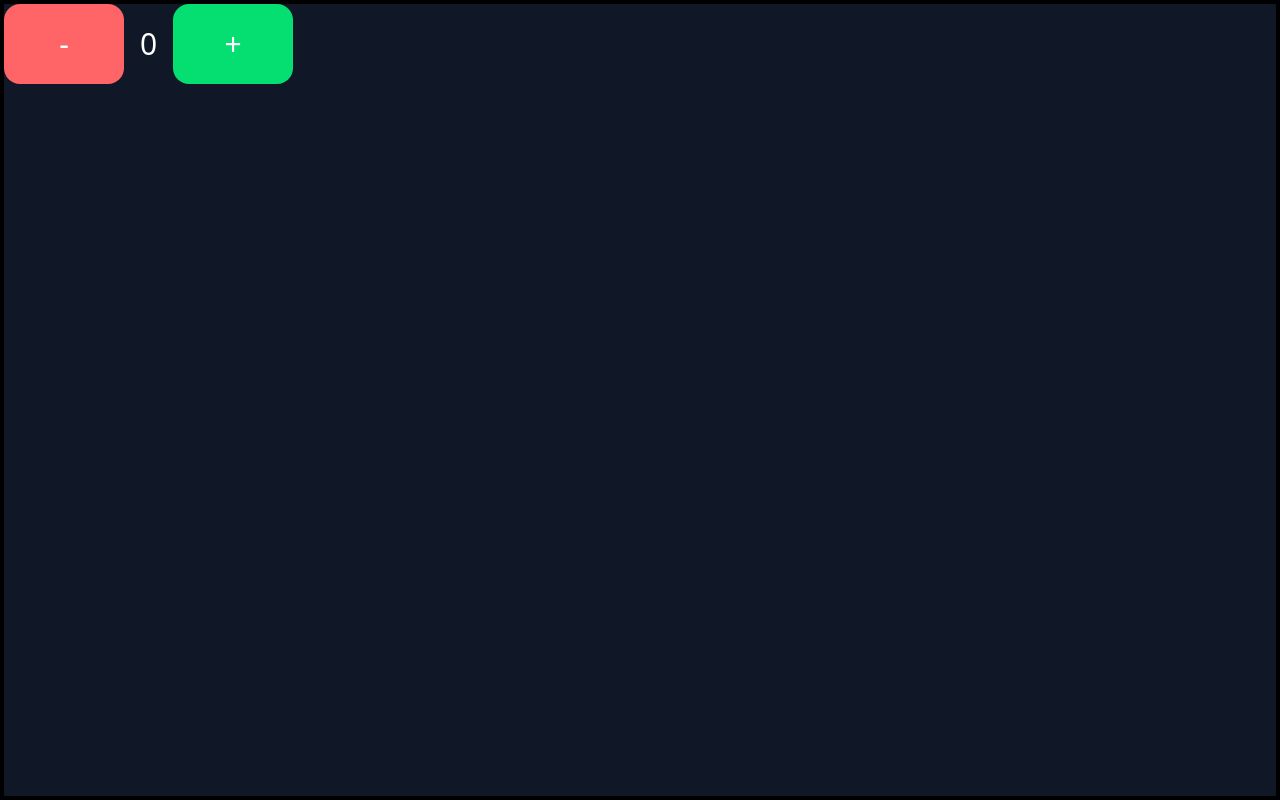
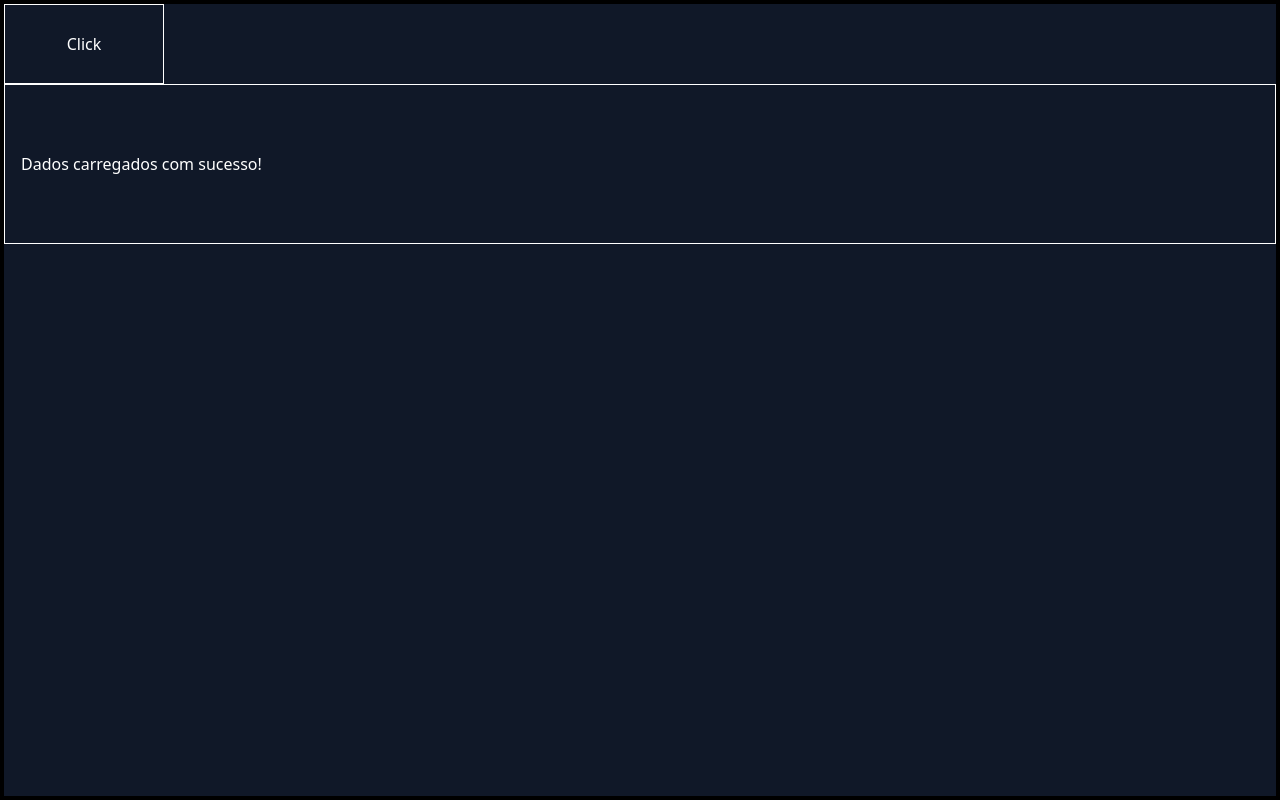
Before and after one commit to RobertSouDev/RevisaoReactHooks, a React (Vite) app: page / in a window 1280 px wide. Built offline with nearby package versions, Linux system fonts and the light colour scheme.

Commit message:
study: useEffect + setTimeout

```diff
--- a/src/App.tsx
+++ b/src/App.tsx
@@ -1,9 +1,10 @@
 import Effect from "./components/Effect";
+import TesteEffect from "./components/TesteEffect";
 
 function App() {
     return (
         <div className="bg-gray-900 border-4 min-h-screen">
-            <Effect />
+            <TesteEffect />
         </div>
     );
 }
--- a/src/components/Effect.tsx
+++ b/src/components/Effect.tsx
@@ -5,7 +5,7 @@ export default function Effect() {
 
     useEffect(() => {
         const timer = setTimeout(() => {
-            console.log("Efeito montado!");
+            console.log("Efeito montadso!");
         }, 2000);
 
         return () => {
--- /dev/null
+++ b/src/components/TesteEffect.tsx
@@ -0,0 +1,44 @@
+import { useEffect, useState } from "react";
+
+export default function TesteEffect() {
+    const [loading, setLoading] = useState(true);
+    const [data, setData] = useState("");
+
+    useEffect(() => {
+        const timer = setTimeout(() => {
+            console.log("carregando concluido!");
+            setLoading(false);
+            setData("Dados carregados com sucesso!");
+        }, 2000);
+
+        return () => {
+            clearTimeout(timer);
+        };
+    }, []);
+
+    function handleEfecct() {
+        setLoading(true);
+        const timer = setTimeout(() => {
+            console.log("recarregando concluido!");
+            setLoading(false);
+            setData("Dados ATUALIZADOS com sucesso!"); // Dados diferentes
+        }, 1000);
+    }
+    return (
+        <div className="text-white">
+            <button onClick={handleEfecct} className="border  w-40 h-20">
+                Click
+            </button>
+
+            <div className="border w-full h-40 p-4 flex items-center">
+                {loading ? (
+                    <div className="flex justify-center items-center h-full w-full">
+                        <span>Carregando dados, por favor aguarde...</span>
+                    </div>
+                ) : (
+                    <div className="">{data}</div>
+                )}
+            </div>
+        </div>
+    );
+}
```
